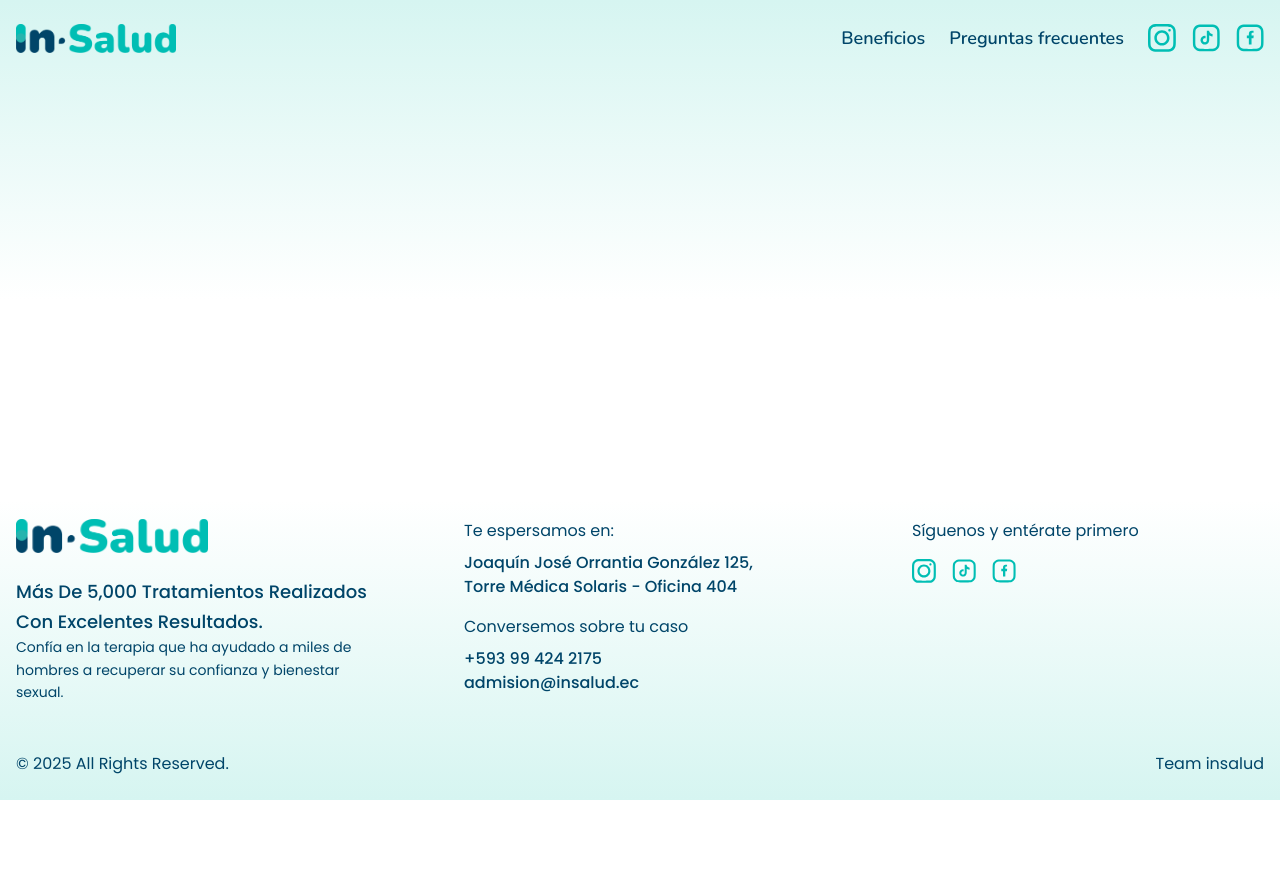
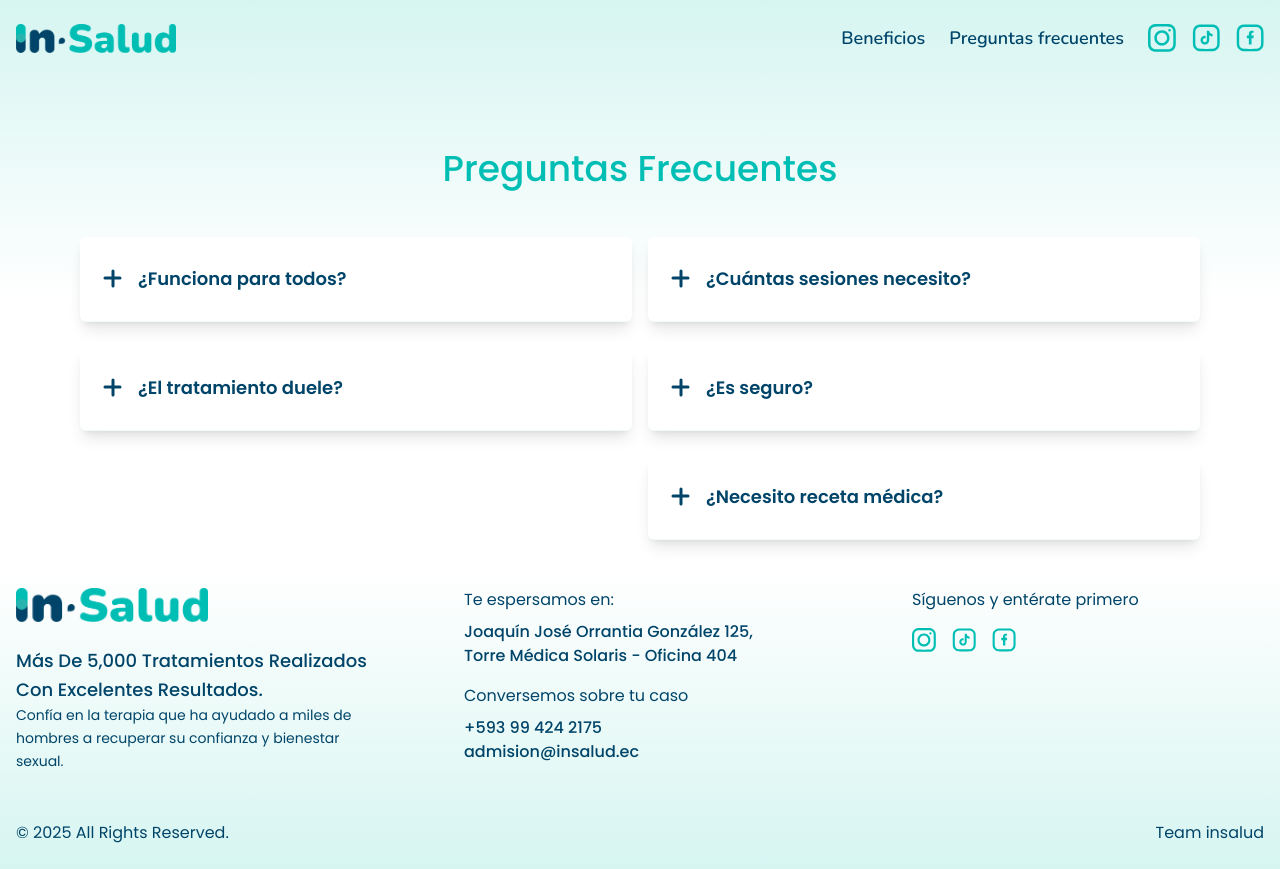
Before and after one commit to M4rckR/quito-insalud, a React (Vite) app: page / in a window 1280 px wide. Before the commit the page ends 800 px from the top, so only its background shows below. Built offline with nearby package versions, Linux system fonts and the light colour scheme.

Commit message:
feat: Seccion Preguntas frecuentes

```diff
--- a/package.json
+++ b/package.json
@@ -15,6 +15,7 @@
     "react": "^19.0.0",
     "react-dom": "^19.0.0",
     "react-router-dom": "^7.5.1",
+    "react-scroll": "^1.9.3",
     "tailwindcss": "^4.1.4"
   },
   "devDependencies": {
@@ -22,6 +23,7 @@
     "@types/react": "^19.0.10",
     "@types/react-dom": "^19.0.4",
     "@types/react-router-dom": "^5.3.3",
+    "@types/react-scroll": "^1.8.10",
     "@vitejs/plugin-react-swc": "^3.8.0",
     "eslint": "^9.22.0",
     "eslint-plugin-react-hooks": "^5.2.0",
--- a/src/components/HeaderMain.tsx
+++ b/src/components/HeaderMain.tsx
@@ -1,3 +1,5 @@
+import { Link } from 'react-scroll';
+
 export const HeaderMain = () => {
   return (
     <div className="relative">
@@ -10,8 +12,14 @@ export const HeaderMain = () => {
             </div>
             <div>
                 <div className="font-in-nunito flex font-semibold text-lg text-in-blue gap-6 ">
-                    <p className="hidden md:block cursor-pointer hover:text-in-blue/65 transition-all duration-150 ease-in-out">Beneficios</p>
-                    <p className="hidden md:block cursor-pointer hover:text-in-blue/65 transition-all duration-150 ease-in-out">Preguntas frecuentes</p>
+                    <p className="hidden md:block cursor-pointer hover:text-in-blue/65 transition-all duration-150 ease-in-out">
+                            Beneficios
+                    </p>
+                    <p className="hidden md:block cursor-pointer hover:text-in-blue/65 transition-all duration-150 ease-in-out">
+                        <Link to="preguntas" smooth={true} duration={500}>
+                            Preguntas frecuentes
+                        </Link>
+                    </p>
                     <div className="flex gap-4">
                         <img className="w-6 sm:w-7 cursor-pointer" src="/icons/instagram.svg" alt="logo instagram" />
                         <img className="w-6 sm:w-7 cursor-pointer" src="/icons/tiktok.svg" alt="logo tiktok" />
--- /dev/null
+++ b/src/components/Questions.tsx
@@ -0,0 +1,65 @@
+import { useState } from 'react';
+import { AccordionItem } from './ui/AccordionItem';
+
+export const Questions = () => {
+  const [openIndex, setOpenIndex] = useState<number | null>(null);
+
+  const toggleIndex = (index: number) => {
+    setOpenIndex(prev => (prev === index ? null : index));
+  };
+
+  return (
+    <section id="preguntas" className="container mx-auto px-4 max-w-[1440px] py-6">
+      <h2 className="text-center text-in-cyan-text text-2xl md:text-3xl lg:text-4xl font-medium mb-12">
+        Preguntas Frecuentes
+      </h2>
+
+      <div className='flex flex-col md:flex-row gap-4 rounded-lg lg:px-16'>
+        <div className='flex flex-col flex-1/2 gap-6'>
+            <AccordionItem
+                title="¿Funciona para todos?"
+                isOpen={openIndex === 0}
+                onToggle={() => toggleIndex(0)}
+            >
+                Sí, la terapia de ondas de choque es efectiva en la gran mayoría de pacientes. Hombres de todas las edades han reportado mejoras en la calidad y duración de sus erecciones desde las primeras sesiones.
+            </AccordionItem>
+
+            <AccordionItem
+                title="¿El tratamiento duele?"
+                isOpen={openIndex === 1}
+                onToggle={() => toggleIndex(1)}
+            >
+                No, es completamente indoloro.
+          </AccordionItem>
+        </div>
+
+
+
+        <div className='flex flex-col flex-1/2 gap-6'>
+          <AccordionItem
+            title="¿Cuántas sesiones necesito?"
+            isOpen={openIndex === 2}
+            onToggle={() => toggleIndex(2)}
+          >
+            Lo usual es entre 6 a 12 sesiones, según evaluación médica.
+          </AccordionItem>
+          <AccordionItem
+            title="¿Es seguro?"
+            isOpen={openIndex === 3}
+            onToggle={() => toggleIndex(3)}
+          >
+            Sí, es un procedimiento no invasivo aprobado clínicamente.
+          </AccordionItem>
+          <AccordionItem
+            title="¿Necesito receta médica?"
+            isOpen={openIndex === 4}
+            onToggle={() => toggleIndex(4)}
+          >
+            No necesitas receta, pero sí una evaluación gratuita previa con nuestros especialistas.
+          </AccordionItem>
+        </div>
+
+      </div>
+    </section>
+  );
+};
--- /dev/null
+++ b/src/components/ui/AccordionItem.tsx
@@ -0,0 +1,49 @@
+import { useEffect, useRef, useState } from "react";
+
+type AccordionItemProps = {
+    title: string;
+    children: React.ReactNode;
+    isOpen: boolean;
+    onToggle: () => void;
+}
+
+export const AccordionItem = ({title,children, isOpen, onToggle}:AccordionItemProps) => {
+    const [height, setHeight] = useState(0);
+    const contentRef = useRef<HTMLDivElement>(null);
+
+
+    useEffect(() => {
+        if (isOpen && contentRef.current) {
+          setHeight(contentRef.current.scrollHeight);
+        } else {
+          setHeight(0);
+        }
+      }, [isOpen]);
+
+  return (
+    <div className="border-b border-in-cyan/30 bg-white shadow-lg px-6 py-3 rounded-md cursor-pointer">
+    <button
+      className="w-full flex gap-4 items-center py-4 font-semibold text-in-blue "
+      onClick={onToggle}
+    >
+      <span
+        className={`relative w-[18px] rounded-lg h-[3px] bg-in-blue transition-all duration-300 after:absolute after:left-2  after:-top-[8px] after:w-[3px] after:h-[18px] after:bg-in-blue after:content-[''] after:rounded-lg ${
+            isOpen ? 'bg-in-cyan-text w-[22px] after:bg-in-cyan-text after:opacity-0' : '-rotate-90 '
+        }`}
+        >
+
+      </span>
+        <span className="text-lg">{title}</span>
+    </button>
+
+    <div
+      style={{ maxHeight: `${height}px` }}
+      className="transition-all duration-500 ease-in-out overflow-hidden"
+    >
+      <div ref={contentRef} className="pb-4 pl-10 text-sm text-in-blue/80">
+        {children}
+      </div>
+    </div>
+  </div>
+  )
+}
--- a/src/pages/Home.tsx
+++ b/src/pages/Home.tsx
@@ -1,7 +1,11 @@
 import { HeroMain } from "../components/HeroMain"
+import { Questions } from "../components/Questions"
 
 export const Home = () => {
   return (
-    <HeroMain/>
+    <>
+      <HeroMain/>
+      <Questions />
+    </>
   )
 }
--- a/vite.config.ts
+++ b/vite.config.ts
@@ -6,4 +6,10 @@ import tailwindcss from '@tailwindcss/vite'
 // https://vite.dev/config/
 export default defineConfig({
   plugins: [react(), tailwindcss(),],
+  server: {
+    host: true,
+    allowedHosts: [
+      '.ngrok-free.app'
+    ],
+  }
 })
```
Also changed, not shown: 1 other file (tests, documents, lock files or other folders).
